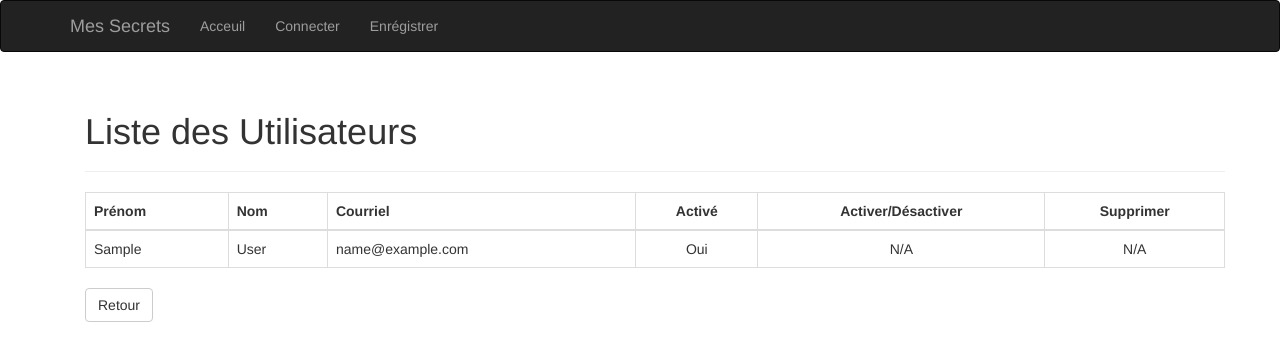
After one commit to jean-petitclerc/Secret, a Flask app: template templates/list_users.html in a window 1280 px wide. The commit adds this page. Shown: the top 361 px of the page. Run offline with Flask 2, Linux system fonts and the light colour scheme; the template is opened without the code that fills it: values that come from a table or form of the project are taken from there, others are empty; tables that the repository leaves empty hold one stand-in row (values such as "Sample post"); some libraries are stand-ins or nearby versions.

Commit message:
Gestion des utilisateurs plus complète. Activer/Désactiver, supprimer. Définition d'un admin user avec des droits spéciaux.

```diff
--- a/main.py
+++ b/main.py
@@ -214,8 +214,10 @@ def list_users():
     if not logged_in():
         return redirect(url_for('login'))
     try:
+        user_id = session.get('user_id')
+        admin_user = AppUser.query.filter_by(user_id=user_id, user_email=app.config.get('ADMIN_EMAILID')).first()
         app_users = AppUser.query.order_by(AppUser.first_name).all()
-        return render_template('list_users.html', app_users=app_users)
+        return render_template('list_users.html', app_users=app_users, admin_user=admin_user)
     except Exception as e:
         app.logger.error('Error: ' + str(e))
         return redirect(url_for('index'))
@@ -225,11 +227,43 @@ def list_users():
 def act_user(user_id):
     if not logged_in():
         return redirect(url_for('login'))
-    if db_act_user(user_id):
+    if db_upd_user_status(user_id, 'A'):
         flash("L'utilisateur est activé.")
     else:
         flash("Quelque chose n'a pas fonctionné.")
     return redirect(url_for('list_users'))
+
+
+@app.route('/inact_user/<int:user_id>', methods=['GET', 'POST'])
+def inact_user(user_id):
+    if not logged_in():
+        return redirect(url_for('login'))
+    if db_upd_user_status(user_id, 'D'):
+        flash("L'utilisateur est désactivé.")
+    else:
+        flash("Quelque chose n'a pas fonctionné.")
+    return redirect(url_for('list_users'))
+
+
+@app.route('/del_user/<int:user_id>', methods=['GET', 'POST'])
+def del_user(user_id):
+    if not logged_in():
+        return redirect(url_for('login'))
+    form = DelEntityForm()
+    if form.validate_on_submit():
+        app.logger.debug('Deleting a user')
+        if db_del_user(user_id):
+            flash("L'utilisateur a été effacé.")
+        else:
+            flash("Quelque chose n'a pas fonctionné.")
+        return redirect(url_for('list_users'))
+    else:
+        user = db_user_by_id(user_id)
+        if user:
+            return render_template('del_user.html', form=form, user=user)
+        else:
+            flash("L'information n'a pas pu être retrouvée.")
+            return redirect(url_for('list_users'))
 
 
 # Views for Lists of Tasks
@@ -365,7 +399,7 @@ def db_add_user(first_name, last_name, user_email, user_pass):
     audit_crt_ts = datetime.now()
     try:
         user = AppUser(first_name, last_name, user_email, user_pass, audit_crt_ts)
-        if user_email == "jean.petitclerc@groupepp.com":
+        if user_email == app.config.get('ADMIN_EMAILID'):
             user.activated_ts = datetime.now()
         db.session.add(user)
         db.session.commit()
@@ -375,10 +409,13 @@ def db_add_user(first_name, last_name, user_email, user_pass):
         return False
 
 
-def db_act_user(user_id):
+def db_upd_user_status(user_id, status):
     try:
         user = AppUser.query.get(user_id)
-        user.activated_ts = datetime.now()
+        if status == 'A':
+            user.activated_ts = datetime.now()
+        else:
+            user.activated_ts = None
         db.session.commit()
         return True
     except Exception as e:
@@ -451,6 +488,19 @@ def db_validate_user(user_email, password):
         app.logger.error('Error: ' + str(e))
         flash("Connection impossible. Une erreur interne s'est produite.")
         return False
+
+
+def db_del_user(user_id):
+    try:
+        user = AppUser.query.get(user_id)
+        for secret in user.secrets:
+            db.session.delete(secret)
+        db.session.delete(user)
+        db.session.commit()
+    except Exception as e:
+        app.logger.error('Error: ' + str(e))
+        return False
+    return True
 
 
 # DB functions for TaskList: exists, by_id, add, upd, del, others
--- a/templates/base.html
+++ b/templates/base.html
@@ -20,6 +20,7 @@
         <li><a href="{{ url_for('index') }}">Acceuil</a></li>
         {% if session['user_email'] %}
           <li><a href="{{ url_for('list_secrets') }}">Liste de Secrets</a></li>
+          <li><a href="{{ url_for('list_users') }}">Utilisateurs</a></li></li>
           <li><a href="{{ url_for('logout') }}">Déconnecter</a></li>
         {% else %}
           <li><a href="{{ url_for('login') }}">Connecter</a></li>
--- /dev/null
+++ b/templates/list_users.html
@@ -0,0 +1,73 @@
+{% extends "base.html" %}
+{% block page_content %}
+<div class="container">
+    <div class="page-header">
+        <h1>Liste des Utilisateurs</h1>
+    </div>
+    <p>
+        {% if app_users %}
+        <table class="table table-bordered">
+            <thead>
+                <tr>
+                    <th>Prénom</th>
+                    <th>Nom</th>
+                    <th>Courriel</th>
+                    <th class="text-center">Activé</th>
+                    {% if admin_user %}
+                        <th class="text-center">Activer/Désactiver</th>
+                        <th class="text-center">Supprimer</th>
+                    {% endif %}
+                </tr>
+            </thead>
+            <tbody>
+                {% for user in app_users %}
+                    <tr>
+                        <td>{{ user['first_name'] }}</td>
+                        <td>{{ user['last_name'] }}</td>
+                        <td>{{ user['user_email'] }}</td>
+                        {% if user.activated_ts %}
+                            <td class="text-center">Oui</td>
+                            {% if user['user_email'] == admin_user['user_email'] %}
+                                <td class="text-center">N/A</td>
+                            {% else %}
+                                {% if admin_user %}
+                                    <td class="text-center"><a href="{{ url_for('inact_user', user_id=user['user_id']) }}"
+                                        class="btn btn-warning btn-xs" data-title="Désactiver"><span
+                                        class="glyphicon glyphicon-remove"></span></a></td>
+                                {% endif %}
+                            {% endif %}
+                        {% else %}
+                            <td class="text-center">Non</td>
+                            {% if user['user_email'] == admin_user['user_email'] %}
+                                <td class="text-center">N/A</td>
+                            {% else %}
+                                {% if admin_user %}
+                                    <td class="text-center"><a href="{{ url_for('act_user', user_id=user['user_id']) }}"
+                                    class="btn btn-primary btn-xs" data-title="Activer"><span
+                                    class="glyphicon glyphicon-ok"></span></a></td>
+                                {% endif %}
+                            {% endif %}
+                        {% endif %}
+                        {% if admin_user %}
+                            {% if user['user_email'] == admin_user['user_email'] %}
+                                <td class="text-center">N/A</td>
+                            {% else %}
+                                {% if admin_user %}
+                                    <td class="text-center"><a href="{{ url_for('del_user', user_id=user['user_id']) }}"
+                                    class="btn btn-danger btn-xs" data-title="Supprimer"><span
+                                    class="glyphicon glyphicon-trash"></span></a></td>
+                                {% endif %}
+                            {% endif %}
+                        {% endif %}
+                    </tr>
+                {% endfor %}
+            </tbody>
+        </table>
+        {% else %}
+            <em>Il n'y a pas d'utilisateur dans la base de données</em>
+        {% endif %}
+    </p>
+    <a href="{{ url_for('index') }}" class="btn btn-default">Retour</a>
+    <p>&nbsp;</p>
+</div>
+{% endblock %}
```
Also changed, not shown: templates/del_user.html (added, +26 -0 lines), README.md.
